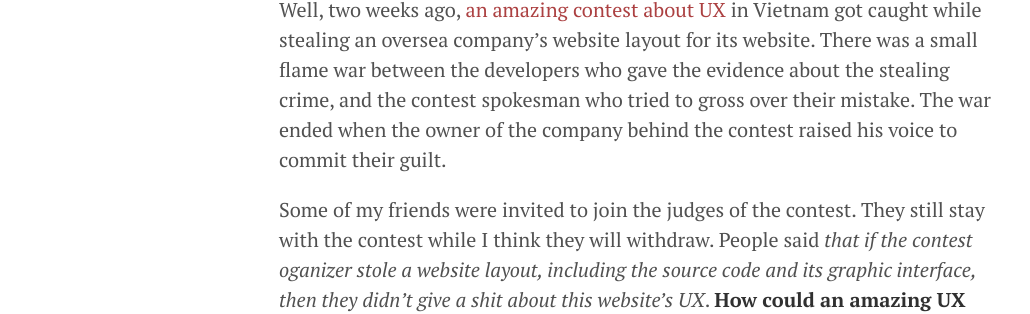
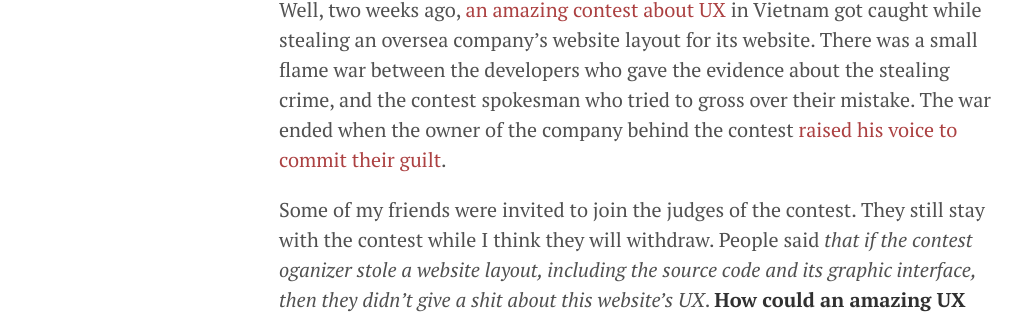
Before and after one commit to kazu2012/ducban.github.io, a Jekyll site: the page built from _posts/2016-03-04-the-next-level.md, in a window 1280 px wide. Shown: the part 367-681 px from the top of the page, without its empty margins (1-1031 px from the left). Built offline with Jekyll 4.4.1, drawn with Linux system fonts in a browser that asks for light colours; part of the change alters nothing that is shown.

```diff
--- a/_posts/2016-03-04-the-next-level.md
+++ b/_posts/2016-03-04-the-next-level.md
@@ -10,7 +10,7 @@ __... of UX in Vietnam.__
 
 At the current time my keyboard __shocks__ me eveytime I type. That means it's hurt to write this note. But it worths, so read on.
 
-Well, two weeks ago, [an amazing contest about UX](http://amazingux.vn/) in Vietnam got caught while stealing an oversea company's website layout for its website. There was a small flame war between the developers who gave the evidence about the stealing crime, and the contest spokesman who tried to gross over their mistake. The war ended when the owner of the company behind the contest raised his voice to commit their guilt.
+Well, two weeks ago, [an amazing contest about UX](http://amazingux.vn/) in Vietnam got caught while stealing an oversea company's website layout for its website. There was a small flame war between the developers who gave the evidence about the stealing crime, and the contest spokesman who tried to gross over their mistake. The war ended when the owner of the company behind the contest [raised his voice to commit their guilt](https://www.facebook.com/moskital/posts/10153433843858730?comment_id=10153433898048730&comment_tracking=%7B%22tn%22%3A%22R0%22%7D).
 
 Some of my friends were invited to join the judges of the contest. They still stay with the contest while I think they will withdraw. People said _that if the contest oganizer stole a website layout, including the source code and its graphic interface, then they didn't give a shit about this website's UX_. __How could an amazing UX contest being operated by people who don't care about UX?__ Then they concluded this contest is no more no less a PR activity for the company behind the contest. In this case my friends aren't judges but brand ambassadores. Anyway, since all my friends decided to stay with the contest, I hope their ambitousness will inspire people and will successfully raise the awareness about UX.
 
```
